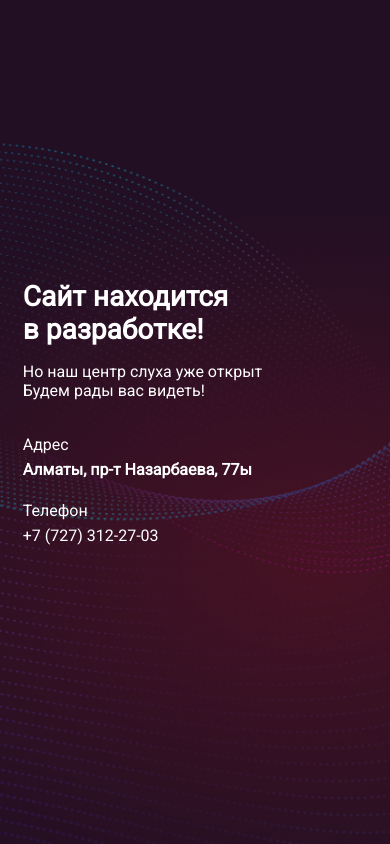
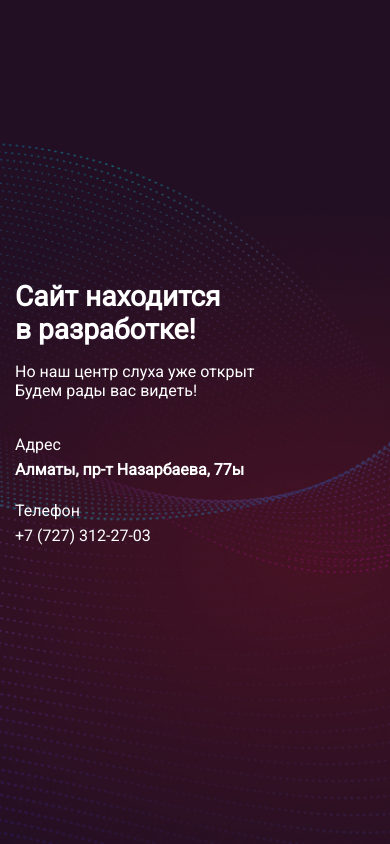
Before and after one commit to DimaTolmack/error_page, a plain HTML site: page index.html in a window 390 px wide. Drawn offline with Linux system fonts and the light colour scheme.

Commit message:
Исправленный коммит

```diff
--- a/style.scss
+++ b/style.scss
@@ -34,6 +34,14 @@ body {
         display: flex;
         flex-direction: column;
         padding-right: 105px;
+
+        @media (max-width: 480px) {
+          width: 100%;
+          display: flex;
+          justify-content: center;
+          padding-right:0;
+        }
+
         .message-cap__h1 {
           font-size: 76px;
           padding: 0;
```
Also changed, not shown: style.css, 1 other file.
